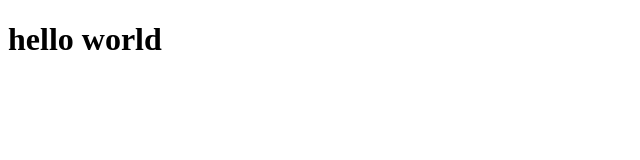
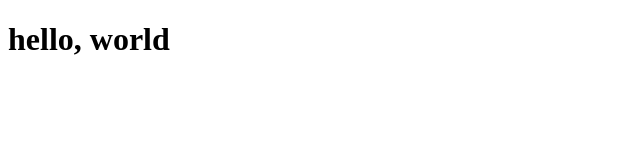
Before and after one commit to bigshuntu/project, a plain HTML site: page index.html in a window 1280 px wide. Shown: the full height of the page, 0-640 px from the left. Drawn offline with Linux system fonts and the light colour scheme.

Commit message:
add a comma

```diff
--- a/index.html
+++ b/index.html
@@ -5,7 +5,7 @@
 	<head>
 		<title>hello</title>
 	</head>
-<body>
-	<h1>hello world</h1>
-</body>
+	<body>
+		<h1>hello, world</h1>
+	</body>
 </html>
```
